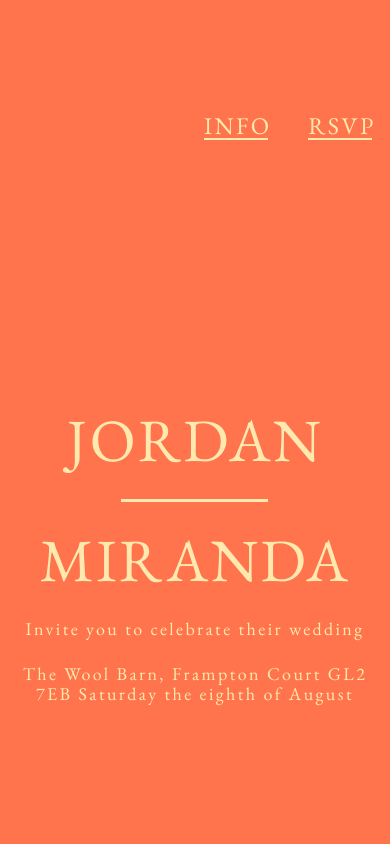
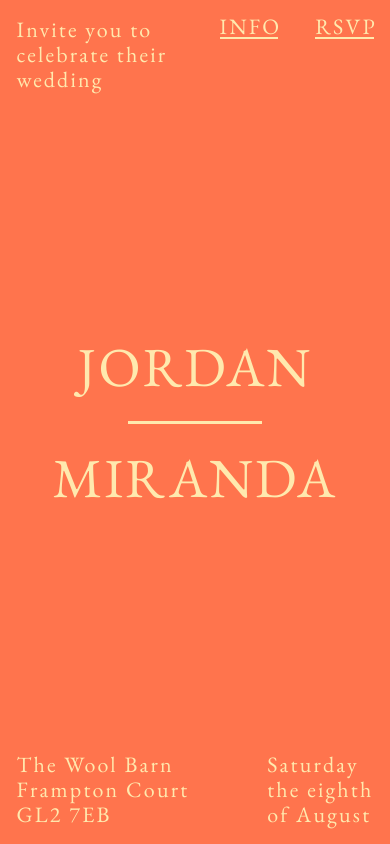
Before and after one commit to doubledoors/jayandmiranda, a plain HTML site: page index.html in a window 390 px wide. Drawn offline with nearby package versions, Linux system fonts and the light colour scheme.

Commit message:
Revert homepage design on mobile

```diff
--- a/index.html
+++ b/index.html
@@ -27,13 +27,6 @@
             </div>
             <div class="content-row centre">
                 <div class="centre-title">Jordan<div class="centre-title-seperator"></div>Miranda</div>
-                <div class="info-text-mobile">
-                  Invite you to celebrate their wedding
-                </div>
-                <div class="info-text-mobile">
-                  The Wool Barn, Frampton Court GL2 7EB
-                  Saturday the eighth of August
-                </div>
             </div>
             <div class="content-row">
                 <div class="info-text">The Wool Barn<br/>Frampton Court<br/>GL2 7EB</div>
--- a/styles/main.css
+++ b/styles/main.css
@@ -560,50 +560,21 @@ form textarea, form input[type=text] {
 
 @media only screen and (max-width: 550px) {
     html {
-        font-size: 24px;
+        font-size: 22px;
     }
 
     .inner {
         flex-direction: row;
         flex-wrap: wrap;
+        align-content: space-between;
         width: 100%;
         padding: 0.75rem;
-    }
-
-    .home .inner {
-        justify-content: flex-start;
-    }
-
-    .home .content-row {
-        width: 100%;
-    }
-
-    .home .content-row:last-child {
-        display: none;
-    }
-
-    .home .info-text {
-        display: flex;
-        justify-content: flex-end;
-        width: 100%;
-    }
-
-    .home .info-text:first-child {
-        display: none;
-    }
-
-    .info-text-mobile {
-        display: block;
     }
 
     .centre {
         flex-direction: column;
         align-items: center;
         text-align: center;
-    }
-
-    .centre-title {
-        margin: 3rem 0 1rem 0;
     }
 
     .form-wrapper {
@@ -634,7 +605,7 @@ form textarea, form input[type=text] {
     }
 
     .info-block-column img {
-        max-width: 60%;
+        width: 50%;
         margin: 0 auto;
     }
 
```
